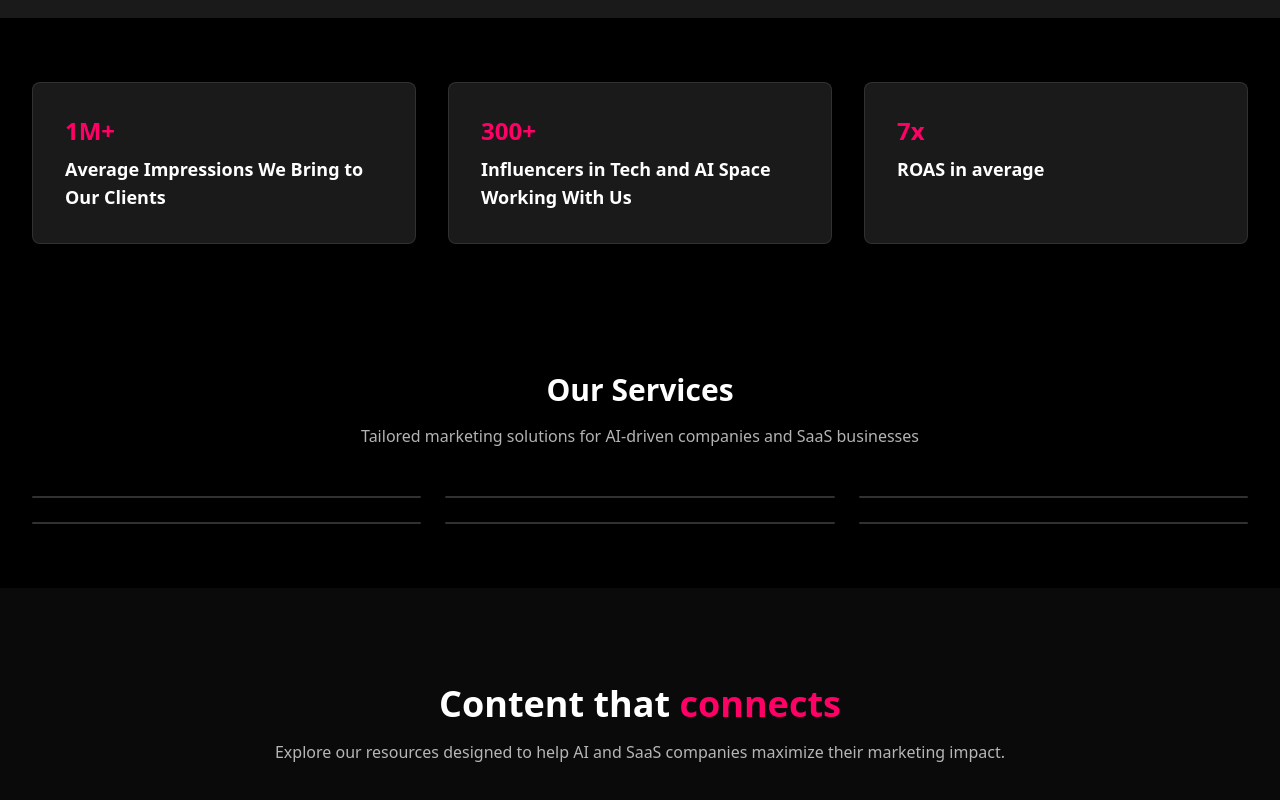
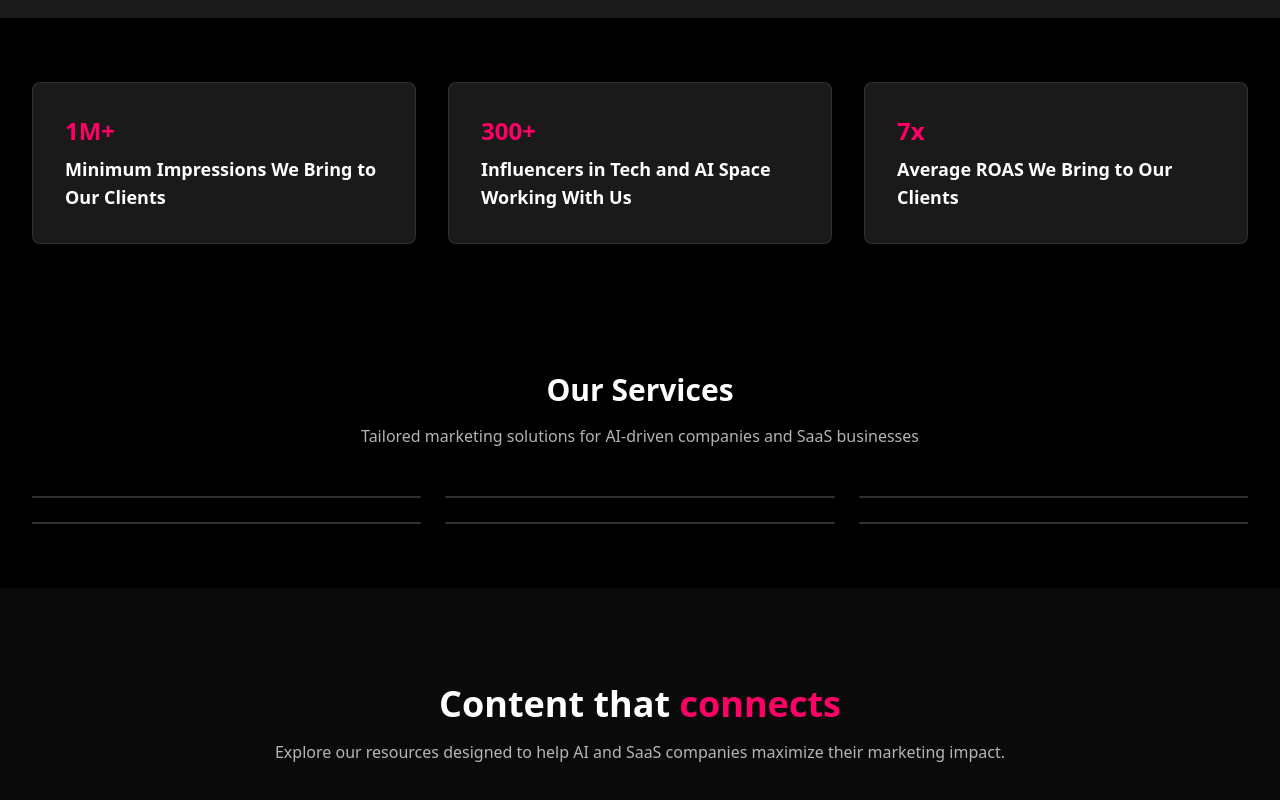
Before and after one commit to realpatrickw/new-currency-agency-hub, a React (Vite) app: page / in a window 1280 px wide. Shown: the part 956-1756 px from the top of the page. Built offline with nearby package versions, Linux system fonts and the light colour scheme.

Commit message:
Visual edit in Lovable
Edited UI in Lovable

```diff
--- a/src/components/StatsSection.tsx
+++ b/src/components/StatsSection.tsx
@@ -1,16 +1,13 @@
-
 import React from 'react';
-
 const StatsSection = () => {
-  return (
-    <section className="py-16 bg-black">
+  return <section className="py-16 bg-black">
       <div className="container mx-auto px-4 sm:px-6 lg:px-8">
         <div className="grid grid-cols-1 md:grid-cols-3 gap-8">
           {/* First Stat */}
           <div className="bg-new-gray p-8 rounded-lg border border-white/10">
             <div className="flex flex-col">
               <span className="text-new-pink text-2xl font-bold mb-2">1M+</span>
-              <p className="text-white text-lg font-semibold">Average Impressions We Bring to Our Clients</p>
+              <p className="text-white text-lg font-semibold">Minimum Impressions We Bring to Our Clients</p>
             </div>
           </div>
 
@@ -26,13 +23,11 @@ const StatsSection = () => {
           <div className="bg-new-gray p-8 rounded-lg border border-white/10">
             <div className="flex flex-col">
               <span className="text-new-pink text-2xl font-bold mb-2">7x</span>
-              <p className="text-white text-lg font-semibold">ROAS in average</p>
+              <p className="text-white text-lg font-semibold">Average ROAS We Bring to Our Clients</p>
             </div>
           </div>
         </div>
       </div>
-    </section>
-  );
+    </section>;
 };
-
 export default StatsSection;
```
